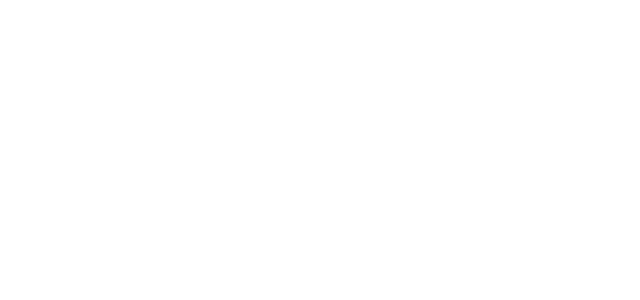
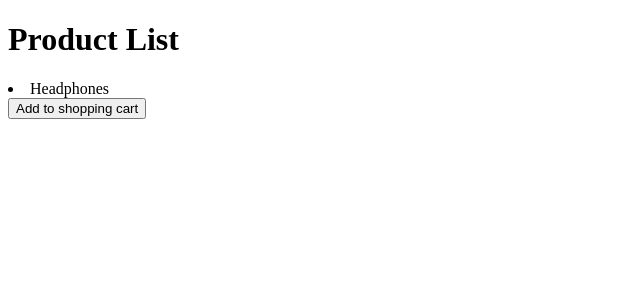
Before and after one commit to DamonClark/mystore, an Angular app: page /product in a window 1280 px wide. Before the commit this address led to /. Shown: the top 300 px of the page, without its empty margins (0-640 px from the left). Built offline with nearby package versions, Linux system fonts and the light colour scheme.

Commit message:
update product details

```diff
--- a/src/app/app-routing.module.ts
+++ b/src/app/app-routing.module.ts
@@ -1,9 +1,11 @@
 import { NgModule } from '@angular/core';
 import { RouterModule, Routes } from '@angular/router';
+import { ProductDetailsComponent } from './product-details/product-details.component';
 import { ProductListComponent } from './product-list/product-list.component';
 
 const routes: Routes = [
   { path: '', component: ProductListComponent },
+  { path: 'product', component: ProductDetailsComponent }
 ];
 
 @NgModule({
--- a/src/app/product-details/product-details.component.html
+++ b/src/app/product-details/product-details.component.html
@@ -1 +1,5 @@
-<p>product-details works!</p>
+<h1>Product List</h1>
+<li  routerLink="/product">{{ productName }}</li>
+<!-- <li>{{ product.price }}</li>
+<li><img width="150" height="150" src="{{ product.url }}"/></li> -->
+<button>Add to shopping cart</button>
--- a/src/app/product-details/product-details.component.ts
+++ b/src/app/product-details/product-details.component.ts
@@ -1,4 +1,5 @@
-import { Component, OnInit } from '@angular/core';
+import { Component, OnInit, Input } from '@angular/core';
+import { HttpService } from '../http.service';
 
 @Component({
   selector: 'app-product-details',
@@ -7,9 +8,16 @@ import { Component, OnInit } from '@angular/core';
 })
 export class ProductDetailsComponent implements OnInit {
 
-  constructor() { }
+  productName!: string;
+  @Input() product: any;
+
+  constructor(private httpService: HttpService) { }
 
   ngOnInit(): void {
-  }
+    this.httpService.getProducts().subscribe(data => {
+      this.productName = data[1].name;
+    });
+  };
+
 
 }
--- a/src/app/product-list/product-list.component.html
+++ b/src/app/product-list/product-list.component.html
@@ -1,7 +1,7 @@
-<p>test</p>
+<h1>Product List</h1>
 <ul *ngFor="let product of productList">
 	<li>{{ product.name }}</li>
 	<li>{{ product.price }}</li>
-	<li>{{ product.url }}</li>
-	<li>{{ product.description }}</li>
+	<li routerLink="/product"><img width="150" height="150" src="{{ product.url }}"/></li>
+	<button>Add to shopping cart</button>
 </ul>
--- a/src/app/product-list/product-list.component.ts
+++ b/src/app/product-list/product-list.component.ts
@@ -1,4 +1,4 @@
-import { Component, OnInit } from '@angular/core';
+import { Component, OnInit} from '@angular/core';
 import { HttpService } from '../http.service';
 
 @Component({
@@ -7,7 +7,9 @@ import { HttpService } from '../http.service';
   styleUrls: ['./product-list.component.css']
 })
 export class ProductListComponent implements OnInit {
+
   productList!: any[];
+  product!: any[];
 
   constructor(private httpService: HttpService) { }
 
@@ -17,8 +19,4 @@ export class ProductListComponent implements OnInit {
     });
   }
 
-  getProducts(): void {
-    this.httpService.getProducts();
-    alert("Added!");
-  }
 }
```
